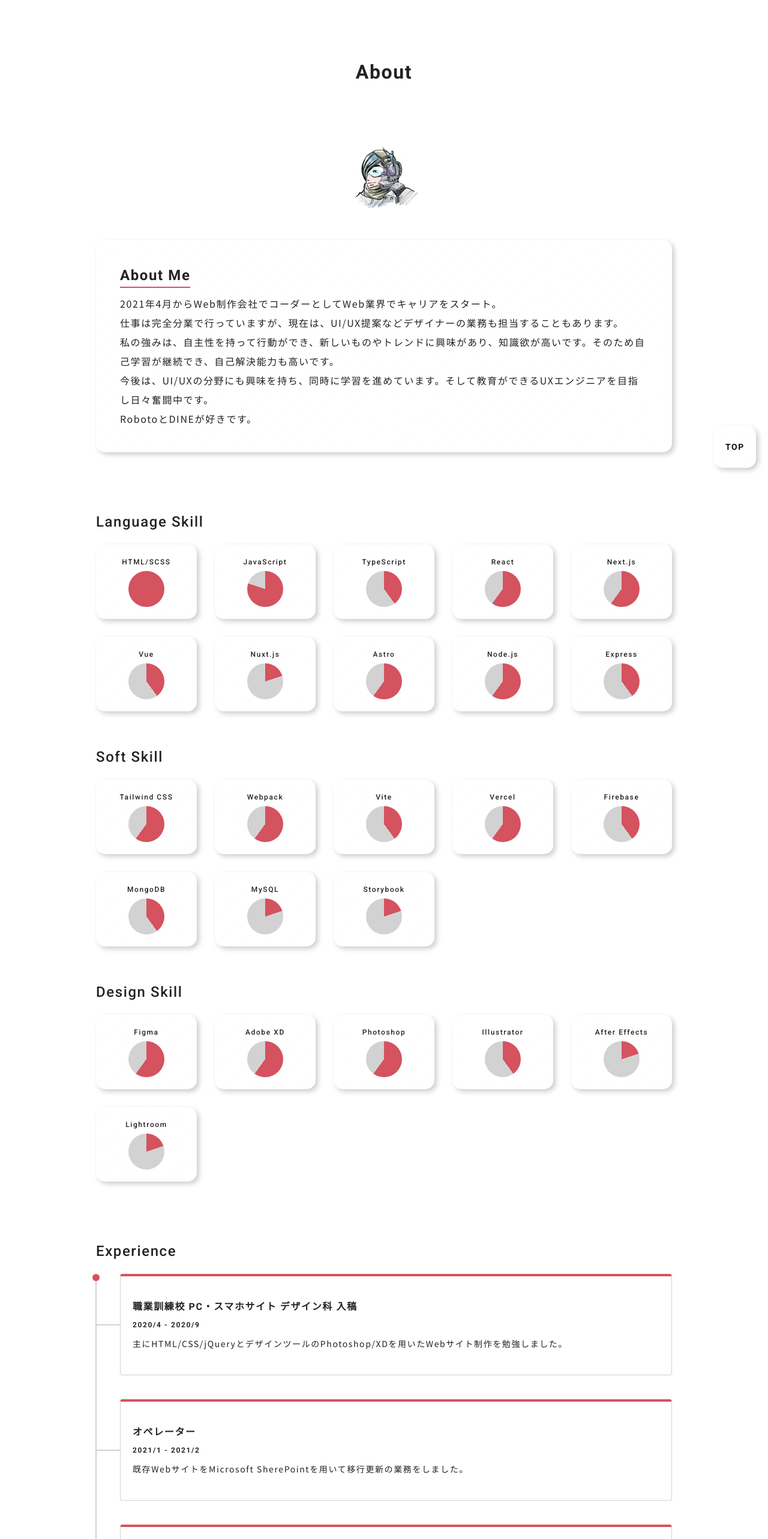
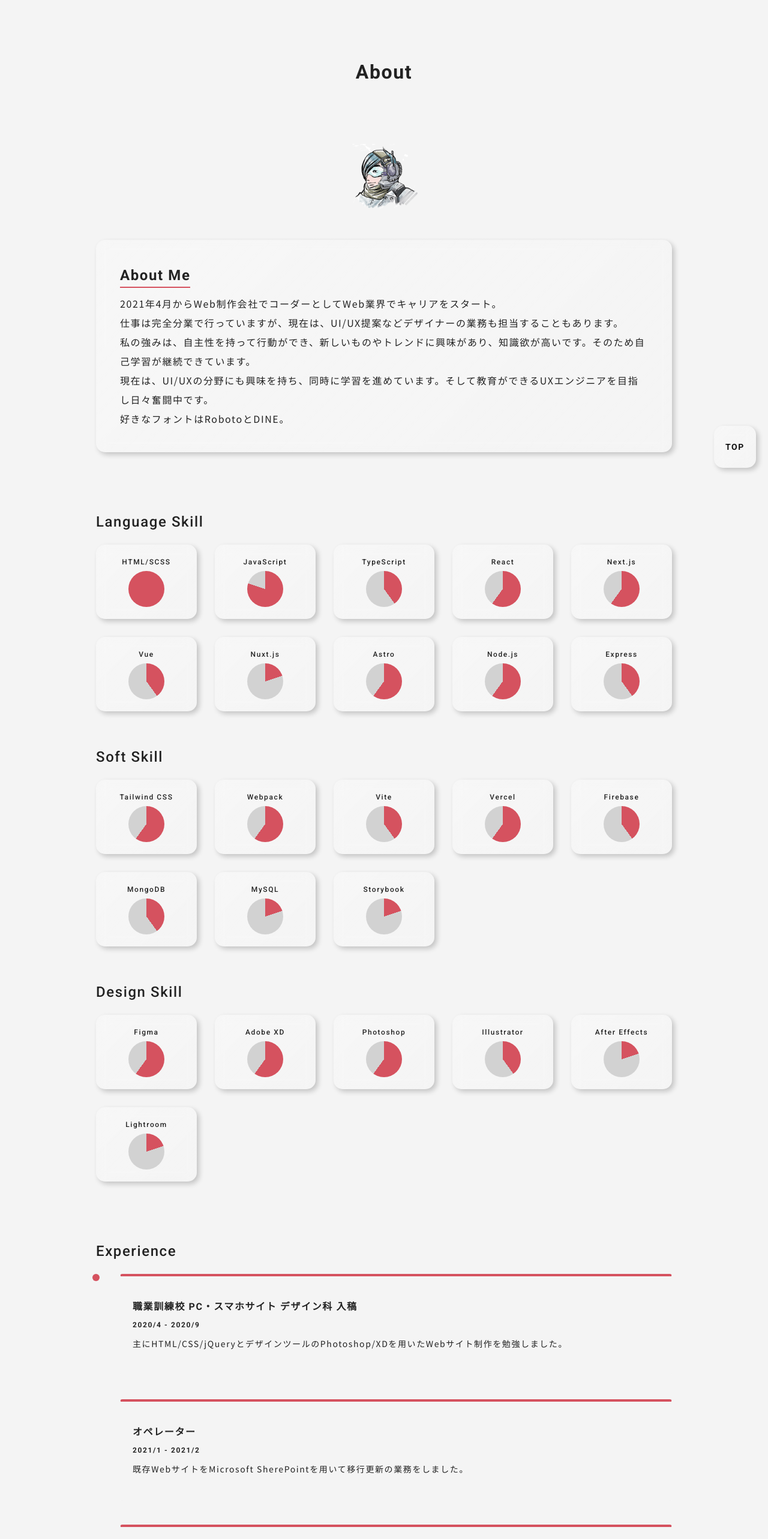
Before and after one commit to yuyuyusan/re-portfolio, a Next.js app: page /about in a window 1280 px wide. Shown: the top 2566 px of the page at 60% size. Built offline with nearby package versions, Linux system fonts and the light colour scheme.

Commit message:
[update] works詳細修正

```diff
--- a/src/app/_components/BlogListItem/index.module.scss
+++ b/src/app/_components/BlogListItem/index.module.scss
@@ -12,7 +12,7 @@
   width: 100%;
   height: 100%;
   padding: 20px;
-  @include Glassmor;
+  @include neumorphism;
   transition: .3s;
   &:hover {
     box-shadow: map-get($ui, shadow);
--- a/src/app/_components/Header/index.module.scss
+++ b/src/app/_components/Header/index.module.scss
@@ -20,7 +20,7 @@
     width: 70px;
     height: 70px;
     @include fontEn($size: 14px, $weight: bold);
-    @include Glassmor;
+    @include glassmor;
     display: grid;
     place-content: center;
     transition: 0.3s;
--- a/src/app/_components/Skills/index.module.scss
+++ b/src/app/_components/Skills/index.module.scss
@@ -22,7 +22,7 @@
   .skillItem {
     width: calc((100% - (30px * 4)) / 5);
     padding: 20px;
-    @include Glassmor;
+    @include glassmor;
     @include mq(tab) {
       width: calc((100% - (20px * 2)) / 3);
     }
--- a/src/app/_components/TabToggle/index.module.scss
+++ b/src/app/_components/TabToggle/index.module.scss
@@ -12,5 +12,6 @@
     border-radius: 5px;
     @include fontEn($size: 20px, $weight: bold);
     letter-spacing: .1em;
+    border:2px solid map-get($colors, navy01);
   }
 }
--- a/src/app/_components/TabToggle/index.tsx
+++ b/src/app/_components/TabToggle/index.tsx
@@ -26,7 +26,7 @@ export default function TabToggle({
         </button>
       </div>
       <div className={`${styles.tabPanel} ${activeTab ? 'js-active' : 'no'}`}>
-        {activeTab ? children : initialData}
+        {activeTab ? initialData : children}
       </div>
     </>
   );
--- a/src/app/about/index.module.scss
+++ b/src/app/about/index.module.scss
@@ -20,7 +20,7 @@
 }
 .def .defInner {
   margin-bottom: 40px;
-  @include Glassmor;
+  @include glassmor;
   padding: 40px;
   @include mq(sp) {
     padding: 40px 20px;
--- a/src/app/about/page.tsx
+++ b/src/app/about/page.tsx
@@ -9,7 +9,7 @@ export default function About() {
       <section className={`${styles.about} ${styles.aboutSkill}`}>
         <figure className={styles.icon}>
           <Image
-            src="/yu.jpg"
+            src="/yu.png"
             alt="icon"
             width={200}
             height={200}
@@ -25,11 +25,11 @@ export default function About() {
                 <br />
                 仕事は完全分業で行っていますが、現在は、UI/UX提案などデザイナーの業務も担当することもあります。
                 <br />
-                私の強みは、自主性を持って行動ができ、新しいものやトレンドに興味があり、知識欲が高いです。そのため自己学習が継続でき、自己解決能力も高いです。
+                私の強みは、自主性を持って行動ができ、新しいものやトレンドに興味があり、知識欲が高いです。そのため自己学習が継続できています。
                 <br />
-                今後は、UI/UXの分野にも興味を持ち、同時に学習を進めています。そして教育ができるUXエンジニアを目指し日々奮闘中です。
+                現在は、UI/UXの分野にも興味を持ち、同時に学習を進めています。そして教育ができるUXエンジニアを目指し日々奮闘中です。
                 <br />
-                RobotoとDINEが好きです。
+                好きなフォントはRobotoとDINE。
               </dd>
               {/* <dd className={`${styles.defDesc} ${styles.en}`}>
                 {`I started my career in the web industry as a coder in a web
--- a/src/app/layout.module.scss
+++ b/src/app/layout.module.scss
@@ -1,3 +1,4 @@
-// .body {
-//   background: #d1d9e6;
-// }
+@use 'variables.scss' as *;
+.body {
+  background: map-get($colors, gray01);
+}
--- a/src/app/page.module.scss
+++ b/src/app/page.module.scss
@@ -40,7 +40,7 @@
   width: 100%;
   height: 100%;
   padding: 30px;
-  @include Glassmor;
+  @include glassmor;
   transition: 0.3s;
   @include mq(tab) {
     padding: 20px;
--- a/src/app/styles/variables.scss
+++ b/src/app/styles/variables.scss
@@ -4,7 +4,7 @@
 $c-black01: #111;
 $c-white01: #fff;
 $c-navy01: #3667a0;
-$c-gray01: #d2d2d2;
+$c-gray01: #f4f4f4;
 $c-red01: #d5525f;
 // -----
 // Font
@@ -27,7 +27,7 @@ $vp-sp: 560px;
 
 $colors: (
   black01: #111,
-  gray01: #d2d2d2,
+  gray01: #f4f4f4,
   gray01-transparent: rgba(210, 210, 210, 0.5),
   lightGray01: #f1f5f9,
   white01: #fff,
@@ -61,7 +61,7 @@ $breakpoint: (
   font-size: $size;
   font-weight: $weight;
 }
-@mixin Glassmor {
+@mixin glassmor {
   border-radius: map-get($ui, radius);
   box-shadow: map-get($ui, shadow);
   background: linear-gradient(
@@ -78,9 +78,26 @@ $breakpoint: (
 }
 @mixin neumorphism {
   border-radius: 20px;
-  background: #e6e7ee;
-  border: 0.0625rem solid #d1d9e6;
-  box-shadow: 6px 6px 12px #b8b9be, -6px -6px 12px #fff !important;
+  background: map-get($colors, gray01);
+  box-shadow: 6px 6px 12px map-get($colors, navy01-transparent),
+  -6px -6px 12px #fff;
+  position: relative;
+  overflow: hidden;
+  &::before {
+    content: '';
+    display: block;
+    position: absolute;
+    width: 100%;
+    height: 100%;
+    top: 0;
+    left: -100%;
+    background-image: linear-gradient(130deg, rgba(255, 255, 255, 0) 25%, rgba(255, 255, 255, 0.5) 50%, rgba(255, 255, 255, 0) 75%);
+    -webkit-transition: 0.5s;
+    transition: 0.5s;
+  }
+  &:hover::before {
+    left: 100%;
+  }
 }
 @mixin linkButton {
   a {
@@ -93,7 +110,7 @@ $breakpoint: (
     border-radius: 15px;
     background: map-get($colors, navy01);
     color: map-get($colors, white01);
-    transition: .3s;
+    transition: 0.3s;
     border: 1px solid map-get($colors, navy01);
     &:hover {
       background: map-get($colors, white01);
--- a/src/app/works/[postId]/page.tsx
+++ b/src/app/works/[postId]/page.tsx
@@ -6,6 +6,7 @@ import LinkButton from '@/app/_components/LinkButton';
 import IconCalendar from '@/app/_components/icons/calendar.svg';
 import IconLink from '@/app/_components/icons/link.svg';
 import IconPlat from '@/app/_components/icons/plat.svg';
+import IconCode from '@/app/_components/icons/code.svg';
 
 export const revalidate = 60;
 
@@ -66,6 +67,7 @@ export default async function StaticDetailPage({
             <div className={styles.commonIcon}>
               <IconCalendar title="IconCalendar" className={styles.iconImg} />
             </div>
+            リリース日：
             {new Date(post.created).toLocaleDateString('ja-JP', {
               year: 'numeric',
               month: 'numeric',
@@ -92,7 +94,15 @@ export default async function StaticDetailPage({
             <div className={styles.commonIcon}>
               <IconPlat title="IconPlat" className={styles.iconImg} />
             </div>
+            分類：
             {post.platform}
+          </p>
+          <div className={styles.stackBox}>
+            <p className={styles.stack}>
+              <div className={styles.commonIcon}>
+                <IconCode title="IconCode" className={styles.iconImg} />
+              </div>
+              使用技術
             </p>
             <div className={styles.tagList}>
               {post.stack.map((tag) => (
@@ -100,6 +110,7 @@ export default async function StaticDetailPage({
                   {tag}
                 </span>
               ))}
+            </div>
           </div>
         </div>
         {/* <figure className={styles.mockup}>
```
Also changed, not shown: src/app/works/[postId]/index.module.scss (+10 -3 lines), public/yu.png (added), src/app/_components/icons/code.svg (added). Lines whose indentation alone changed are shown as unchanged.
